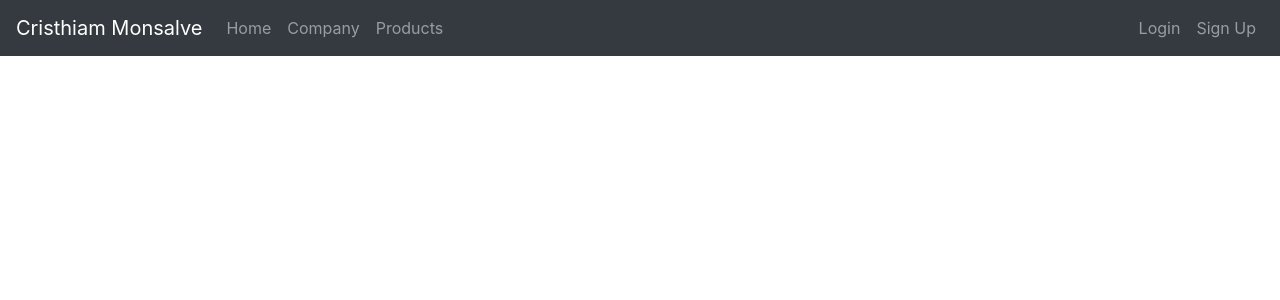
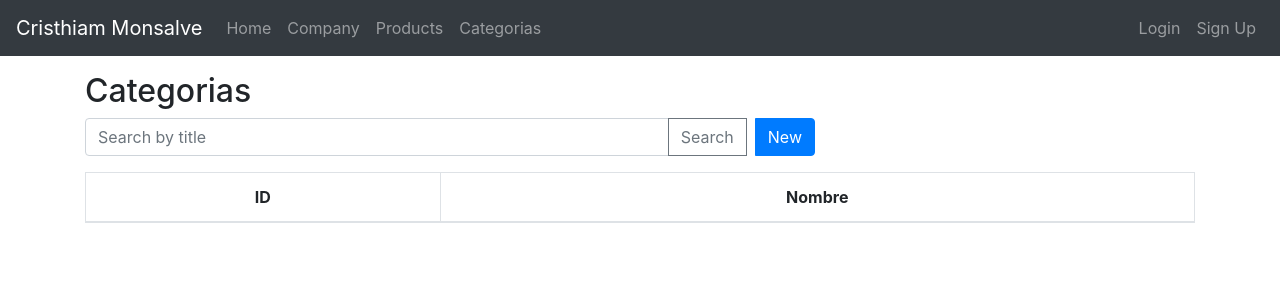
Before and after one commit to monsalvete86/lite_thinkg_front, a React (Create React App) app: page /categorias in a window 1280 px wide. Shown: the top 300 px of the page. Built offline with nearby package versions, Linux system fonts and the light colour scheme.

Commit message:
create modele

```diff
--- a/src/App.tsx
+++ b/src/App.tsx
@@ -14,6 +14,7 @@ import Profile from "./components/Profile";
 import Tutorial from "./components/Tutorial";
 import TutorialsList from "./components/TutorialsList";
 import Company from "./components/Company";
+import Categorias from './components/Categorias';
 
 import EventBus from "./common/EventBus";
 import Products from './components/Products';
@@ -70,6 +71,12 @@ const App: React.FC = () => {
             </Link>
           </li>
 
+          <li className="nav-item">
+            <Link to={"/categorias"} className="nav-link">
+              Categorias
+            </Link>
+          </li>
+
           {currentUser && (
             <li className="nav-item">
               <Link to={"/user"} className="nav-link">
@@ -122,6 +129,7 @@ const App: React.FC = () => {
           <Route path="/products/new" element={<ProductForm/>} />
           <Route path="/products/:id" element={<ProductForm/>} />
           <Route path="/tutorials/:id" element={<Tutorial/>} />
+          <Route path="/categorias" element={<Categorias/>} />
         </Routes>
       </div>
     </div>
--- /dev/null
+++ b/src/components/Categorias.tsx
@@ -0,0 +1,113 @@
+import React, { useState, useEffect, ChangeEvent, useRef } from "react";
+//import * as ProductService from "../services/product.service";
+import IProduct from '../types/product.type';
+import { Link } from "react-router-dom";
+import ReportPDF from "./ReportPDF";
+import { PDFDownloadLink} from "@react-pdf/renderer"
+
+
+const Categorias: React.FC = () => {
+    /*
+    const [products, setProducts] = useState<Array<IProduct>>([]);
+    const [currentProduct, setCurrentProduct] = useState<IProduct | null>(null);
+    const [currentIndex, setCurrentIndex] = useState<number>(-1);
+    const [searchProduct, setSearchProducts] = useState<string>("");
+
+    const productsRef = useRef();
+    console.log("process.env");
+    // productsRef.current = products;
+
+    useEffect(() => {
+        retrieveProducts();
+    }, []);
+
+    const retrieveProducts = () => {
+        ProductService.getAll()
+        .then((response) => {
+            setProducts(response.data);
+        })
+        .catch((e) => {
+            console.log(e);
+        });
+    };
+
+    const refreshList = () => {
+        retrieveProducts();
+    };
+
+    const setActiveProduct = (product: IProduct, index: number) => {
+        setCurrentProduct(product);
+        setCurrentIndex(index);
+    };
+
+    const cleanProduct = () => {
+        setCurrentProduct(null);
+        setCurrentIndex(-1);
+    };
+    */
+
+
+
+    return (
+        <div>
+            <div className="list row">
+                <div className="col-md-12">
+                    <h2>Categorias</h2>
+                </div>
+            </div>
+            <div className="list row">
+                <div className="col-md-8">
+
+                </div>
+                <div className="col-md-8">
+                    <div className="input-group mb-3">
+                        <input
+                            type="text"
+                            className="form-control"
+                            placeholder="Search by title"
+
+                        />
+                        <div className="input-group-append">
+                            <button
+                                className="btn btn-outline-secondary"
+                                type="button"
+
+                            >
+                                Search
+                                </button>
+                            <Link
+                                to={"/products/new"}
+                                className="ml-2 btn btn-primary"
+                            >
+                                New
+                                </Link>
+
+                        </div>
+                    </div>
+                </div>
+                <div className="col-md-12 list">
+                    <table
+                        className="table table-striped table-bordered"
+                    >
+                        <thead>
+                            <tr className="text-center">
+                                <th>ID</th><th colSpan={2}>Nombre</th>
+                            </tr>
+                        </thead>
+                        <tbody>
+
+
+
+
+
+
+
+                        </tbody>
+                    </table>
+                </div>
+            </div>
+        </div>
+    );
+}
+
+                export default Categorias;
--- a/src/index.tsx
+++ b/src/index.tsx
@@ -1,5 +1,6 @@
 import ReactDOM from 'react-dom/client';
 import { BrowserRouter } from "react-router-dom";
+
 
 import './index.css';
 import App from './App';
--- a/src/services/TutorialService.ts
+++ b/src/services/TutorialService.ts
@@ -2,8 +2,8 @@ import ITutorialData from "../types/Tutorial";
 import axios from "axios";
 import authHeader from "./auth-header";
 
-const API_URL = "https://w2j8ebzbl7.execute-api.us-east-1.amazonaws.com/api/tutorials";
-// const API_URL = "http://localhost:8080/api/tutorials";
+//const API_URL = "https://w2j8ebzbl7.execute-api.us-east-1.amazonaws.com/api/tutorials";
+ const API_URL = "http://localhost:8080/api/tutorials";
 
 const getAll = () => {
   return axios.get<Array<ITutorialData>>(API_URL + "/", { headers: authHeader() });
--- a/src/services/auth.service.ts
+++ b/src/services/auth.service.ts
@@ -1,7 +1,7 @@
 import axios from "axios";
 
-const API_URL = "https://w2j8ebzbl7.execute-api.us-east-1.amazonaws.com/api/auth/";
-// const API_URL = "http://localhost:8080/api/auth/";
+// const API_URL = "https://w2j8ebzbl7.execute-api.us-east-1.amazonaws.com/api/auth/";
+const API_URL = "http://localhost:8080/api/auth/";
 
 export const register = (username: string, email: string, password: string) => {
   return axios.post(API_URL + "signup", {
--- a/src/services/company.service.ts
+++ b/src/services/company.service.ts
@@ -2,7 +2,7 @@ import axios from "axios";
 import ICompany from "../types/company.type"
 import authHeader from "./auth-header";
 
-const API_URL = "https://w2j8ebzbl7.execute-api.us-east-1.amazonaws.com/api/company";
+const API_URL = "http://localhost:8080/api/company";
 
 export const getAll = () => {
   //return axios.get<Array<ITutorialData>>(API_URL + "/", { headers: authHeader() });
--- a/src/services/product.service.ts
+++ b/src/services/product.service.ts
@@ -2,8 +2,8 @@ import axios from "axios";
 import IProduct from "../types/product.type"
 import authHeader from "./auth-header";
 
-const API_URL = "https://w2j8ebzbl7.execute-api.us-east-1.amazonaws.com/api/products";
-// const API_URL = "http://localhost:8080/api/products";
+//const API_URL = "https://w2j8ebzbl7.execute-api.us-east-1.amazonaws.com/api/products";
+ const API_URL = "http://localhost:8080/api/products";
 
 export const getAll = () => {
   //return axios.get<Array<ITutorialData>>(API_URL + "/", { headers: authHeader() });
--- a/src/services/user.service.ts
+++ b/src/services/user.service.ts
@@ -2,8 +2,8 @@ import axios from "axios";
 import authHeader from "./auth-header";
 import IUser from "../types/user.type"
 
-const API_URL = "https://w2j8ebzbl7.execute-api.us-east-1.amazonaws.com/api/user/";
-// const API_URL = "http://localhost:8080/api/user/";
+//const API_URL = "https://w2j8ebzbl7.execute-api.us-east-1.amazonaws.com/api/user/";
+ const API_URL = "http://localhost:8080/api/user/";
 
 export const getPublicContent = () => {
   return axios.get(API_URL + "all");
```
Also changed, not shown: 2 other files (tests, documents, lock files or other folders).
